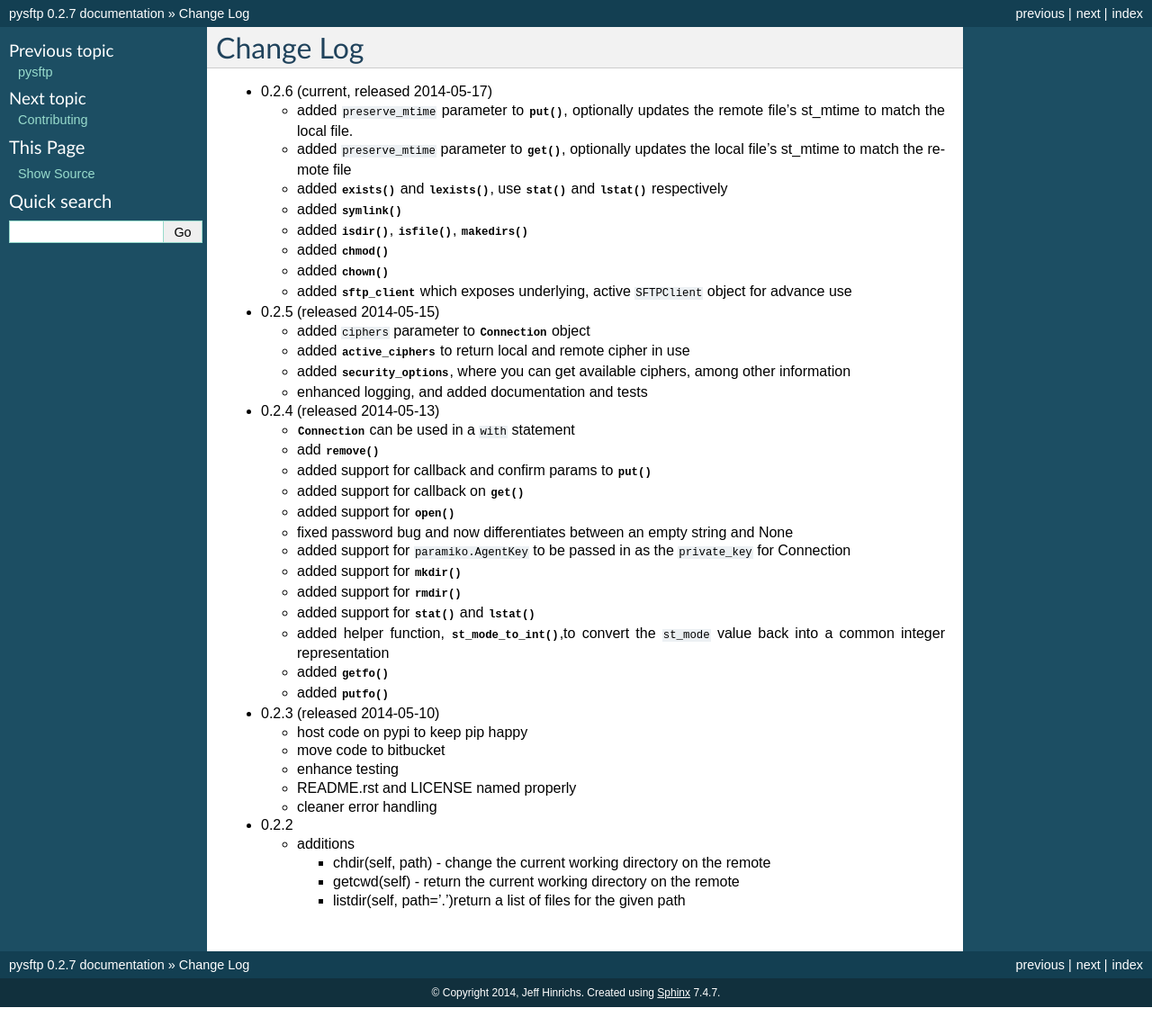
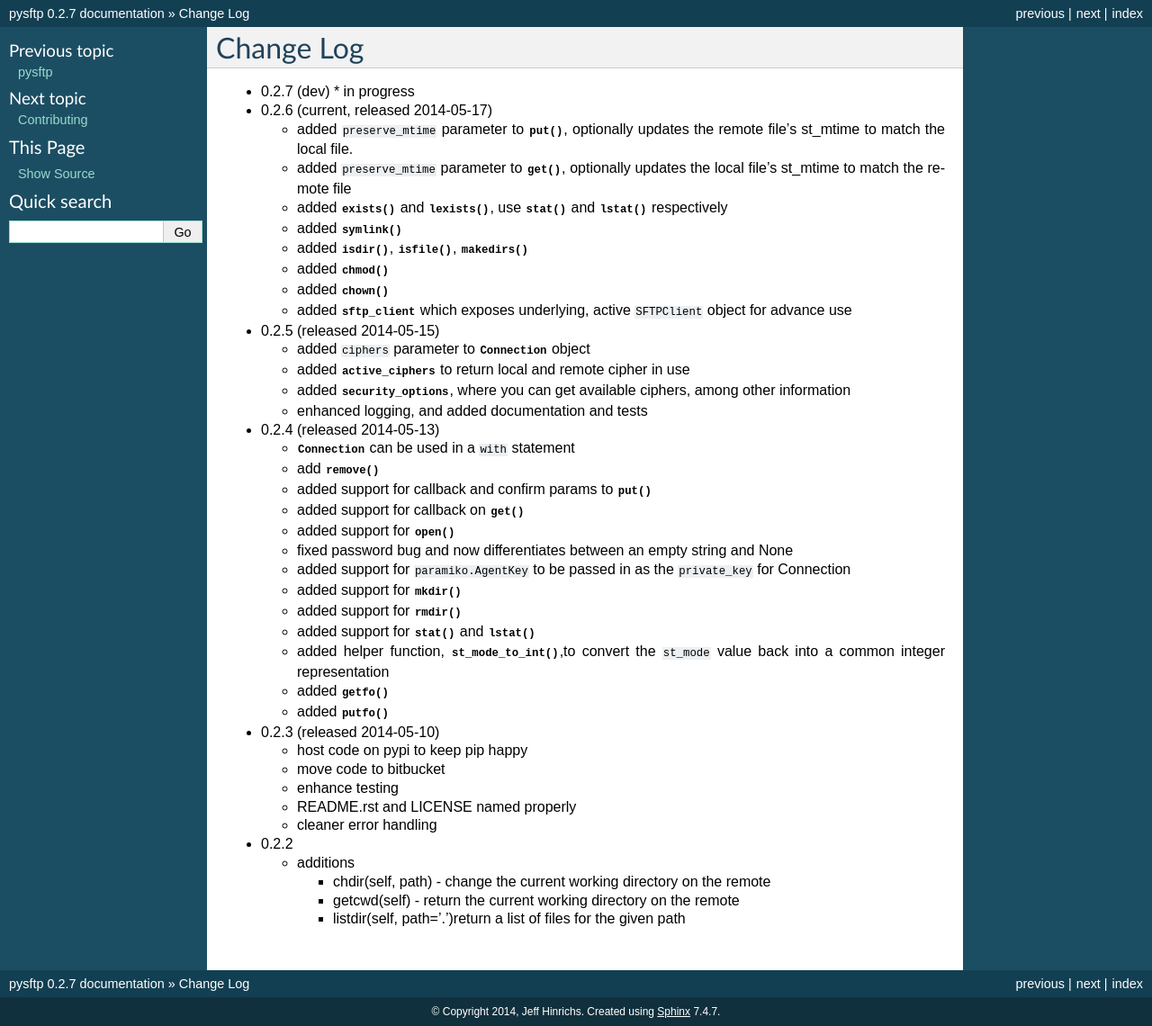
Before and after one commit to ryhsiao/pysftp, a Sphinx documentation site: the page built from docs/changes.rst, in a window 1280 px wide. Shown: the whole page at 90% size. Built offline with Sphinx 7.4.7, drawn with Linux system fonts in a browser that asks for light colours; before the commit the page ends 1119 px from its top, so only the background shows below that.

Commit message:
updated changes.rst for next release

```diff
--- a/docs/changes.rst
+++ b/docs/changes.rst
@@ -1,6 +1,9 @@
 Change Log
 ----------
 
+
+* 0.2.7 (dev)
+  * in progress
 
 * 0.2.6 (current, released 2014-05-17)
 
```
